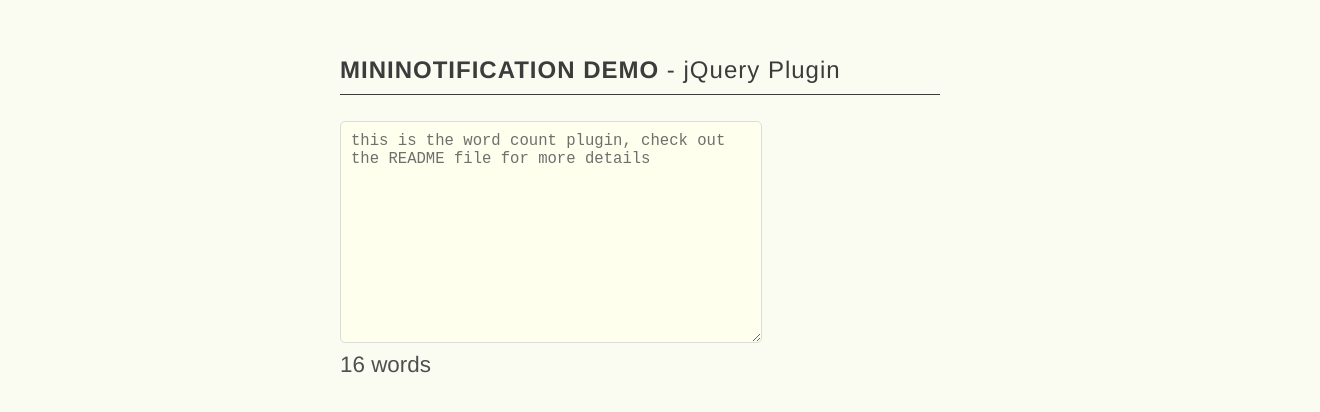
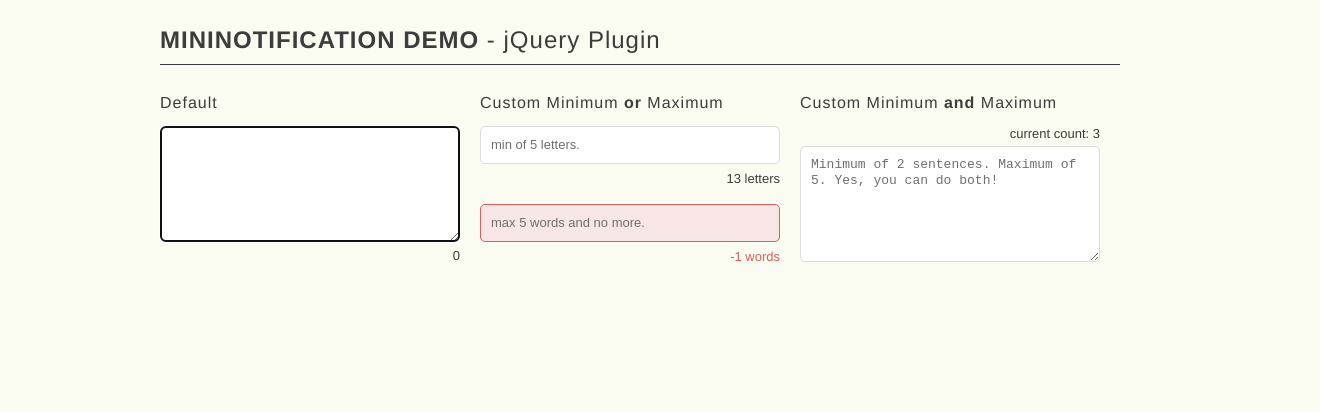
Before and after one commit to miniJs/miniCount, a plain HTML site: page index.html in a window 1280 px wide. Shown: the whole page, 1320 px wide, since content can reach past the window. Drawn offline with nearby package versions, Linux system fonts and the light colour scheme.

Commit message:
MiniCount 1.0 Alpha 1.0 release

```diff
--- a/css/site.css
+++ b/css/site.css
@@ -17,28 +17,33 @@
     font-weight: bold;
 }
 
-#container {
-    width: 600px;
-    margin: 20px auto;
+h2 {
+    font-size: 16px;
+    font-weight: 500;
+    letter-spacing: 1px;
 }
 
-header {
-    padding: 10px 0;
+#container {
+    width: 960px;
+    font-weight: 100;
+    margin:  0 auto;
 }
 
-#main {
-    width: 980px;
-    margin: 0 auto;
+section, .row {
+    width: 320px;
+    position: relative;
+    float: left;
 }
 
-textarea {
+
+input, textarea {
     color: #6F6F6F;
-    width: 400px;
-    height: 200px;
-    background-color: #ffffee;;
+    width: 278px;
     border: 1px solid #dcdcdc;
-    font-size: 1.2em;
+    font-size: 13px;
+    line-height: 16px;
     padding: 10px;
+    margin-bottom: 40px;
 
     -moz-border-radius: 5px;
     -webkit-border-radius: 5px;
@@ -46,16 +51,56 @@
     -khtml-border-radius: 5px;
 }
 
-textarea:focus {
+input:focus, textarea:focus {
     border: 1px solid #5F5F5F;
 }
 
-#wordcount {
-    margin: 5px 0 0;
-    color: #4F4F4F;
-    font-size: 1.4em;
+textarea {
+    height: 94px;
 }
 
-#wordcount.error {
-    color: red;
+input.error, textarea.error {
+    color: #6F6F6F;
+    border-color: #D95D5B;
+    background-color: #f8e6e6;
 }
+
+.error {
+    color: #D95D5B;
+}
+
+#example-3 textarea {
+    margin: 20px 0 0;
+}
+
+#example-3 .counter {
+    top: 45px;
+
+}
+
+.counter{
+    position: absolute;
+    right: 20px;
+    top: 167px;
+    font-size: 13px;
+}
+
+.row .counter  {
+    top: 45px;
+}
+
+.clearfix:after {
+	visibility: hidden;
+	display: block;
+	font-size: 0;
+	content: " ";
+	clear: both;
+	height: 0;
+}
+
+.clearfix { display: inline-block; }
+
+/* start commented backslash hack */
+* html .clearfix { height: 1%; }
+.clearfix { display: block; }
+/* close commented backslash hack */
--- a/index.html
+++ b/index.html
@@ -16,10 +16,29 @@
         </h1>
     </header>
 
-    <div id="main">
-        <textarea id="textarea-main">this is the word count plugin, check out the README file for more details</textarea>
-		<div id="wordcount"></div>
+    <div id="main" class="clearfix">
+        <section id="example-1">
+            <h2>Default</h2>
+            <textarea autofocus="autofocus"></textarea>
+        </section>
+        <section id="example-2">
+            <h2>Custom Minimum <strong>or</strong> Maximum</h2>
+
+
+            <div class="row">
+                <input class="letter" type="text" value="min of 5 letters."/>
+            </div>
+            <div class="row">
+                <input class="word" type="text" value="max 5 words and no more."/>
+            </div>
+        </section>
+        <section id="example-3">
+            <h2>Custom Minimum <strong>and</strong> Maximum</h2>
+            <textarea>Minimum of 2 sentences. Maximum of 5. Yes, you can do both!</textarea>
+        </section>
+
     </div>
+
 
 </div>
 <!-- end of #container -->
--- a/js/miniCount.js
+++ b/js/miniCount.js
@@ -2,40 +2,97 @@
   var __bind = function(fn, me){ return function(){ return fn.apply(me, arguments); }; };
   jQuery(function() {
     $.miniCount = function(element, options) {
-      var cMsg, count, setState, state;
+      var count, formatText, patterns, setState, state;
       this.defaults = {
-        maxWords: 30,
-        msg: "words",
-        erMsg: "words",
-        erCl: "error",
-        counter: "counter"
+        unit: 'letter',
+        min: null,
+        max: null,
+        className: 'counter',
+        validClassName: '',
+        invalidClass: 'error',
+        text: '',
+        textPosition: 'after',
+        invalidText: '',
+        onValid: function() {},
+        onInvalid: function() {}
       };
       state = '';
+      patterns = {
+        letter: /./,
+        word: /.\s/,
+        sentence: /[\.\?\!]\s/
+      };
       this.settings = {};
       this.$element = $(element);
-      setState = function(_state) {
+      setState = __bind(function(_state) {
+        if (_state === 'valid') {
+          this.callSettingFunction('onValid');
+        } else if (_state === 'invalid') {
+          this.callSettingFunction('onInvalid');
+        }
         return state = _state;
-      };
+      }, this);
       count = __bind(function() {
-        if (this.$element.val() !== '') {
-          return $.trim(this.$element.val()).split(/[\s\.\?]+/).length;
+        if (this.$element.val()) {
+          return $.trim(this.$element.val()).split(patterns[this.getSetting('unit')]).length;
         } else {
           return 0;
         }
       }, this);
-      cMsg = __bind(function() {
-        var dif;
-        dif = this.getSetting('maxWords') - count();
-        if (dif >= 0) {
-          if (this.$wordcount.hasClass(this.getSetting('erCl'))) {
-            this.$wordcount.removeClass(this.getSetting('erCl'));
+      formatText = __bind(function(_text) {
+        if (_text == null) {
+          _text = '';
+        }
+        if (this.getSetting('textPosition') === 'before') {
+          return _text + ' ';
+        } else {
+          return ' ' + _text;
+        }
+      }, this);
+      this.updateCounter = __bind(function() {
+        var _dif, _error;
+        _dif = count();
+        _error = false;
+        if (this.getSetting('min')) {
+          if (this.getSetting('min') > _dif || (this.getSetting('max') && this.getSetting('max') < _dif)) {
+            _error = true;
           }
-        } else {
-          if (!this.$wordcount.hasClass(this.getSetting('erCl'))) {
-            $wordcount.addClass(this.getSetting('erCl'));
+          if (!this.getSetting('max')) {
+            _dif = count() - this.getSetting('min');
+          }
+        } else if (this.getSetting('max')) {
+          _dif = this.getSetting('max') - count();
+        }
+        if (this.getSetting('invalidClass') || this.getSetting('validClass')) {
+          if (_error || _dif < 0) {
+            if (this.getState() !== 'invalid') {
+              if (this.getSetting('invalidClass')) {
+                this.$element.addClass(this.getSetting('invalidClass'));
+                this.$counterWrapper.addClass(this.getSetting('invalidClass'));
+              }
+              if (this.getSetting('validClass')) {
+                this.$element.removeClass(this.getSetting('validClass'));
+                this.$counterWrapper.removeClass(this.getSetting('validClass'));
+              }
+              this.$text.text(formatText(this.getSetting('invalidText')));
+            }
+            setState('invalid');
+          } else {
+            if (this.getState() !== 'valid') {
+              if (this.getSetting('invalidClass')) {
+                this.$element.removeClass(this.getSetting('invalidClass'));
+                this.$counterWrapper.removeClass(this.getSetting('invalidClass'));
+              }
+              if (this.getSetting('validClass')) {
+                this.$element.addClass(this.getSetting('validClass'));
+                this.$counterWrapper.addClass(this.getSetting('validClass'));
+              }
+              this.$text.text(formatText(this.getSetting('text')));
+            }
+            setState('valid');
           }
         }
-        return (this.getSetting('maxWords') - count()) + ' ' + this.getSetting('msg');
+        return this.$counter.text(_dif);
       }, this);
       this.getState = function() {
         return state;
@@ -44,15 +101,33 @@
         return this.settings[settingKey];
       };
       this.callSettingFunction = function(functionName) {
-        return this.settings[functionName]();
+        return this.settings[functionName](element, this.$counter[0], count());
       };
       this.init = function() {
+        var invalidText, text;
         this.settings = $.extend({}, this.defaults, options);
-        this.$wordcount = $('#' + this.getSetting('counter'));
-        this.$wordcount.text(cMsg());
-        return this.$element.bind('click focus keyup blur change paste', __bind(function() {
-          return this.$wordcount.text(cMsg());
-        }, this));
+        if (!this.getSetting('unit').match('letter|word|sentence')) {
+          return this.$element;
+        }
+        text = this.getSetting('text').length ? this.getSetting('text') : this.getSetting('unit');
+        invalidText = this.getSetting('invalidText').length ? this.getSetting('invalidText') : this.getSetting('unit');
+        this.$counter = $('<span />');
+        this.$text = $('<span />');
+        this.$counterWrapper = $('<div />', {
+          'class': this.getSetting('className'),
+          'css': {
+            'display': 'none'
+          }
+        }).append(this.$text);
+        if (this.getSetting('textPosition') === 'before') {
+          this.$counterWrapper.append(this.$counter);
+        } else {
+          this.$counterWrapper.prepend(this.$counter);
+        }
+        this.$element.after(this.$counterWrapper);
+        this.updateCounter();
+        this.$counterWrapper.show();
+        return this.$element.bind('click focus keyup blur change paste', this.updateCounter);
       };
       return this.init();
     };
--- a/js/script.js
+++ b/js/script.js
@@ -1,3 +1,30 @@
 $(function() {
-  $('#textarea-main').miniCount({counter: 'wordcount'});
+    // Example 1
+    $('#example-1 textarea').miniCount();
+
+    //    Example 2
+    $('input.letter').miniCount({
+      min           : 5,
+      unit          : 'letter',
+      text          : 'letters ',
+      invalidText   : 'letters '
+    });
+
+    $('input.word').miniCount({
+      max           : 5,
+      unit          : 'word',
+      text          : 'words left',
+      invalidText   : 'words'
+    });
+
+    // Example 1
+    $('#example-3 textarea').miniCount({
+      min            : 2,
+      max            : 5,
+      unit           : 'sentence',
+      text           : 'current count:',
+      invalidText    : 'current count:',
+      textPosition   : 'before',
+      counterPosition: 'before'
+    });
 });
```
Also changed, not shown: js/miniCount.coffee (+97 -23 lines).
